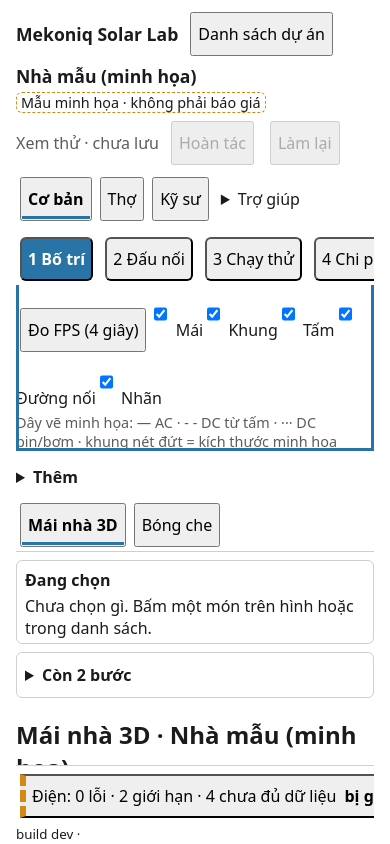
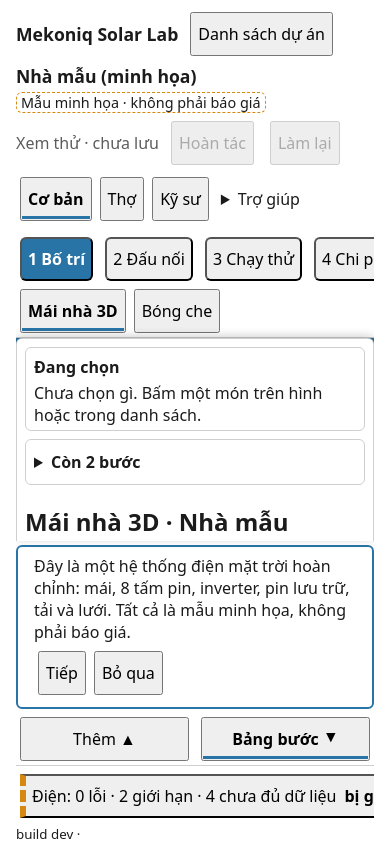
Before and after one commit to phamvuhoang/solar-lab, a website built with Vite: page index.html in a window 390 px wide. Both pictures are taken after a click on the tab "Mái nhà 3D". Built offline with nearby package versions, Linux system fonts and the light colour scheme.

Commit message:
W15: bottom sheets for the add palette and step panel on phones
Below 720 px the step's tabs sit above the view; "Thêm" and the step panel
are sheets that rise over the view from two buttons above the health bar
(#sheet-add, #sheet-panel, aria-expanded), one at a time, at most 70vh
high, scrolling on their own. A step, a tab, a health cell or a focus
target opens the sheet it needs; a pick in the view opens the step panel
on "Đang chọn". Tap only, no drag yet.

Also: "Thêm" keeps its open state across the rebuild every edit makes; the
3D canvas takes the height its column leaves, so the legend, layer
toggles and replay flows are seen without scrolling at 1280x720; the
second first-look callout no longer says the list is on the right; the
three home entries are the same size at 360 px.

```diff
--- a/src/scene/three-view.ts
+++ b/src/scene/three-view.ts
@@ -48,8 +48,9 @@ export class WebGLUnavailable extends Error { constructor(why: string) { super(w
 /**
  * Three.js scene, loaded lazily by the workspace view. It draws a SceneModel and nothing else: it never creates instances or prices.
  * Coordinates arrive in ENU and are mapped to Three.js (x = East, y = Up, z = −North) at the very edge.
+ * The canvas fills `host`: the stylesheet gives the host its height.
  */
-export async function createThreeView(host: HTMLElement, handlers: ViewHandlers, height = 440): Promise<ViewApi> {
+export async function createThreeView(host: HTMLElement, handlers: ViewHandlers): Promise<ViewApi> {
   let THREE: typeof import('three'), OrbitControls: typeof import('three/examples/jsm/controls/OrbitControls.js').OrbitControls;
   try {
     THREE = await import('three');
@@ -60,7 +61,7 @@ export async function createThreeView(host: HTMLElement, handlers: ViewHandlers,
   canvas.tabIndex = 0;
   canvas.setAttribute('role', 'img');
   canvas.setAttribute('aria-label', 'Nhà, mái, tấm và thiết bị 3D. Chọn bằng bàn phím ở Mặt bằng, Sơ đồ hoặc danh sách tấm; phím mũi tên dịch camera.');
-  canvas.style.cssText = `width:100%;height:${height}px;display:block;touch-action:none;border:1px solid #8886;border-radius:4px`;
+  canvas.style.cssText = 'width:100%;height:100%;box-sizing:border-box;display:block;touch-action:none;border:1px solid #8886;border-radius:4px';
   host.append(canvas);
   let renderer: InstanceType<typeof THREE.WebGLRenderer>;
   try { renderer = new THREE.WebGLRenderer({ canvas, antialias: true }); }
@@ -325,7 +326,7 @@ export async function createThreeView(host: HTMLElement, handlers: ViewHandlers,
   };
   controls.addEventListener('end', publish);
   // also republishes positions: the canvas may have been drawn while hidden (2D mode) or before a window resize
-  const resize = () => { const w = Math.max(200, host.clientWidth); renderer.setSize(w, height, false); camera.aspect = w / height; camera.updateProjectionMatrix(); need(); publish(); };
+  const resize = () => { const w = Math.max(200, host.clientWidth), ht = Math.max(150, host.clientHeight); renderer.setSize(w, ht, false); camera.aspect = w / ht; camera.updateProjectionMatrix(); need(); publish(); };
   const ro = new ResizeObserver(resize);
   ro.observe(host);
   resize();
--- a/src/ui/coach.ts
+++ b/src/ui/coach.ts
@@ -4,7 +4,7 @@ export const COACH_KEY = 'solar-lab:coach-v1';
 
 const NOTES = [
   ['view', 'Đây là một hệ thống điện mặt trời hoàn chỉnh: mái, 8 tấm pin, inverter, pin lưu trữ, tải và lưới. Tất cả là mẫu minh họa, không phải báo giá.'],
-  ['panel', 'Bấm vào một món trên hình hoặc trong danh sách bên phải để xem nó là gì và đổi nó.'],
+  ['panel', 'Bấm vào một món trên hình hoặc trong danh sách để xem nó là gì và đổi nó.'],
   ['health', 'Sau mỗi lần sửa, nhìn thanh dưới cùng: lỗi điện, sản lượng, giờ thiếu điện và tiền thay đổi thế nào.'],
 ] as const;
 
--- a/src/ui/palette.ts
+++ b/src/ui/palette.ts
@@ -11,7 +11,8 @@ import { parseNumber } from '../domain/units';
 import { errText } from './design';
 import { h } from './dom';
 
-export interface PaletteCtx { project: Project; components: Component[]; offers: Offer[]; apply(next: Project): Promise<void> }
+/** fold: whether "Thêm" is expanded, kept by the workspace across the rebuild every edit makes. */
+export interface PaletteCtx { project: Project; components: Component[]; offers: Offer[]; apply(next: Project): Promise<void>; fold: { open: boolean } }
 
 const vnd = (q: Quote) => Number(q.knownSubtotalMinor).toLocaleString('vi-VN');
 /** What an edit would change, in words: describeChange, plus the money when it moves (missing prices are counted, never hidden). */
@@ -129,6 +130,7 @@ export function renderPalette(ctx: PaletteCtx): HTMLElement {
     });
     return button;
   });
-  return h('aside', { id: 'ws-add', 'aria-label': 'Thêm' },
-    h('details', { open: matchMedia('(min-width: 720px)').matches }, h('summary', {}, 'Thêm'), h('div', { className: 'add-items' }, ...buttons), body));
+  const fold: HTMLDetailsElement = h('details', { open: ctx.fold.open, onToggle: () => { ctx.fold.open = fold.open; } },
+    h('summary', {}, 'Thêm'), h('div', { className: 'add-items' }, ...buttons), body);
+  return h('aside', { id: 'ws-add', 'aria-label': 'Thêm' }, fold);
 }
--- a/src/ui/styles.css
+++ b/src/ui/styles.css
@@ -23,6 +23,7 @@ button, input, select { min-height: var(--touch); }
 
 /* ---- home: three entries of the same size, then the saved projects as cards ------------------------------------- */
 #entries, #saved { display: grid; grid-template-columns: repeat(auto-fit, minmax(13rem, 1fr)); gap: var(--space-2); }
+#entries { grid-auto-rows: 1fr; } /* one column on a phone: the rows are as tall as the tallest entry */
 #saved { list-style: none; padding: 0; }
 .entry, #saved li { border: 1px solid var(--border); border-radius: var(--radius); padding: var(--space-2) var(--space-3); margin: 0; }
 button.entry { display: flex; flex-direction: column; gap: var(--space-1); text-align: left; cursor: pointer; }
@@ -31,13 +32,29 @@ button.entry { display: flex; flex-direction: column; gap: var(--space-1); text-
 #entry-open input { box-sizing: border-box; max-width: 100%; margin-inline: 0; } /* a file input is ~330 px wide: it must not widen a phone page */
 
 /* ---- workspace: as high as the window; the view and the panel scroll in their own areas, so the health bar is
-        always in view and nothing covers the canvas. Phones: one column, the view on top. From 720 px: view | panel. -- */
+        always in view. Phones: one column, the view on top, Thêm and the step panel as sheets. From 720 px: Thêm | view | panel. -- */
 @media screen {
   body:has(#ws) { max-width: none; height: 100vh; height: 100dvh; box-sizing: border-box; padding-block: var(--space-2) 0; display: flex; flex-direction: column; }
   body:has(#ws) > #app { flex: 1; min-height: 0; display: flex; flex-direction: column; }
   #ws { flex: 1; min-height: 0; display: grid; grid-template-columns: minmax(0, 1fr); grid-template-rows: auto auto minmax(0, 1fr) auto; }
-  #ws-main { overflow-y: auto; }
 }
+/* phones: the step's tabs, then the view; a sheet (Thêm or the step panel, one at a time) rises over the view from its button
+   just above the health bar, at most 70 % of the screen high, and scrolls on its own; it never covers the tabs or the health bar */
+#ws-sheets { display: none; }
+@media screen and (max-width: 719px) {
+  #ws-main { display: grid; grid-template-rows: auto minmax(0, 1fr); grid-template-areas: "tabs" "view"; overflow: hidden; }
+  #ws-tabs { grid-area: tabs; }
+  #ws-view { grid-area: view; overflow-y: auto; }
+  #ws-add, #ws-panel { grid-area: view; align-self: end; z-index: 5; max-height: min(70vh, 100%); overflow-y: auto; box-sizing: border-box; padding: 0 var(--space-2);
+    background: var(--bg); border: 1px solid var(--border); border-bottom: 0; border-radius: var(--radius) var(--radius) 0 0; box-shadow: 0 -2px 10px #0003; }
+  #ws:not([data-sheet=add]) #ws-add, #ws:not([data-sheet=panel]) #ws-panel { display: none; }
+  #ws-add summary { display: none; } /* the sheet's button opens and closes it */
+  #ws-sheets { display: flex; gap: var(--space-1); }
+  #ws-sheets button { flex: 1; }
+  #ws:has(#coach[data-at=panel]) #sheet-panel { outline: 3px solid var(--accent); } /* the list is in the step panel */
+}
+#ws-sheets [aria-expanded=true] { font-weight: 600; box-shadow: inset 0 -3px var(--accent); }
+#ws-sheets [aria-expanded=true] span { display: inline-block; transform: rotate(180deg); }
 #ws > *, #ws-main > * { min-width: 0; }
 #ws-top { display: flex; flex-wrap: wrap; align-items: center; gap: var(--space-1) var(--space-2); }
 #ws-top h1, #ws-name { font-size: 1.1rem; margin: 0; }
@@ -63,6 +80,8 @@ button.entry { display: flex; flex-direction: column; gap: var(--space-1); text-
 .view-modes { display: flex; flex-wrap: wrap; gap: var(--space-1); }
 .view-modes [aria-pressed=true] { font-weight: 600; box-shadow: inset 0 -3px var(--accent); }
 #view-legend { margin: var(--space-1) 0; color: var(--muted); font-size: .9rem; }
+.canvas-host { position: relative; height: 300px; }
+.canvas-host > canvas { position: absolute; inset: 0; } /* sized by its host, never the other way round */
 #view-2d > svg { display: block; margin-bottom: var(--space-2); }
 /* ---- steps still to do, at the top of the panel; first-look callouts on the sample, outlining what they talk about - */
 #checklist { border: 1px solid var(--border); border-radius: var(--radius); padding: 0 var(--space-2); margin-block: var(--space-2); }
@@ -90,7 +109,14 @@ button.entry { display: flex; flex-direction: column; gap: var(--space-1); text-
 #inspector ul { margin: 0 0 var(--space-2); padding-left: 1.25rem; }
 @media screen and (min-width: 720px) {
   #ws-main { display: grid; grid-template-columns: minmax(7rem, 14vw) minmax(0, 3fr) minmax(16rem, 2fr); grid-template-rows: auto minmax(0, 1fr); grid-template-areas: "add view tabs" "add view panel"; gap: 0 var(--space-3); overflow: hidden; }
-  #ws-view { grid-area: view; overflow-y: auto; } #ws-tabs { grid-area: tabs; } #ws-panel { grid-area: panel; overflow: auto; }
+  #ws-tabs { grid-area: tabs; } #ws-panel { grid-area: panel; overflow: auto; }
+  /* the 3D canvas takes the height its tools, legend and flow text leave, so they are seen without scrolling */
+  #ws-view { grid-area: view; overflow-y: auto; display: flex; flex-direction: column; }
+  #ws-view > * { flex: none; }
+  #view3d-box:not([hidden]) { flex: 1 1 auto; display: flex; flex-direction: column; }
+  .canvas-host { flex: 1 1 0; height: auto; min-height: 12rem; }
+  .view-tools { display: flex; flex-wrap: wrap; align-items: center; column-gap: var(--space-2); font-size: .9rem; }
+  .view-tools input[type=checkbox] { min-height: 0; }
   #ws-add { grid-area: add; overflow-y: auto; }
   #ws-add .add-items { flex-direction: column; }
   #ws-add .add-items button { text-align: left; }
--- a/src/ui/viewport.ts
+++ b/src/ui/viewport.ts
@@ -51,7 +51,7 @@ export function createViewport(host: ViewportHost): Viewport {
   const btn = (id: string, label: string, f: () => void) => h('button', { id, type: 'button', onClick: f }, label);
   const modes = { '3d': btn('view-mode-3d', '3D · đang tải', () => setMode('3d')), diagram: btn('view-mode-diagram', 'Sơ đồ', () => setMode('diagram')), plan: btn('view-mode-plan', 'Mặt bằng', () => setMode('plan')) };
   modes['3d'].disabled = true;
-  const canvasHost = h('div', {});
+  const canvasHost = h('div', { className: 'canvas-host' });
   // Delete in 3D: only panels selected → off the roof, as in the plan (undo brings them back); a device too → the delete preview
   canvasHost.addEventListener('keydown', (e) => {
     const sel = host.selection(), p = host.project();
@@ -109,7 +109,7 @@ export function createViewport(host: ViewportHost): Viewport {
     onMove: (ids, d) => { void host.apply(movePanels(host.project(), ids, d, { snap: true })); },
     onClear: () => host.setSelection([]),
     onContextLost: () => fail('Mất ngữ cảnh WebGL'),
-  }, matchMedia('(max-width: 719px)').matches ? 300 : 440)
+  })
     .then((v) => {
       if (disposed) return v.dispose();
       api = v; v.setOverlay(overlay);
--- a/src/ui/workspace.ts
+++ b/src/ui/workspace.ts
@@ -81,6 +81,8 @@ export function openWorkspace(deps: WorkspaceDeps, initial: Project, opts: { sto
   let step: Step = 'bo-tri', tab: Tab | null = null, seq = 0, disposed = false, stored = opts.stored;
   let checklistOpen: boolean | null = null; // what the person chose by clicking its summary; null = open only while the project is empty
   let coach = !opts.stored && isSample(initial); // the first-look callouts belong to the sample preview (#/mau)
+  let sheet: 'add' | 'panel' | null = null; // phones: the bottom sheet that is open (Thêm or the step panel); the stylesheet ignores it from 720 px
+  const addFold = { open: true }; // "Thêm" expanded or collapsed, as the person left it
 
   const reload = async () => { [userComponents, userOffers] = [await repo.listComponents(), await repo.listOffers()]; };
   const save = async (next: Project): Promise<boolean> => {
@@ -149,18 +151,21 @@ export function openWorkspace(deps: WorkspaceDeps, initial: Project, opts: { sto
   };
   const go = (t: Tab) => navigate(stepOfTab(t), t);
   const goTarget = (t: Target) => {
+    setSheet('panel'); // a target is in the panel, or in Thêm (applyFocus switches)
     pendingFocus = [t.focusId ?? []].flat();
     const picked = !!t.select && choose([t.select]); // the finding detail shows what is selected
     if (t.tab !== tab) navigate(t.step, t.tab); else if (picked) void renderPanel(null); else applyFocus();
   };
   const applyFocus = () => {
-    // the first target shown at this depth; one in a closed <details> (the Thêm column on phones) opens it
-    const els = pendingFocus.map((id) => document.getElementById(id));
+    // the first target shown at this depth; one in a closed <details> (Thêm collapsed) or a closed sheet (phones) opens it
+    const els = pendingFocus.map((id) => document.getElementById(id)), was = sheet;
     const target = els.find((el) => {
       const fold = el?.closest('details:not([open])') as HTMLDetailsElement | null;
       if (fold) fold.open = true;
+      if (el?.closest('#ws-add')) setSheet('add'); else if (el?.closest('#ws-panel')) setSheet('panel');
       if (el && (el.checkVisibility?.() ?? el.getClientRects().length > 0)) return true; // checkVisibility: Safari 17.4+, Chrome 105+
       if (fold) fold.open = false;
+      setSheet(was);
       return false;
     });
     pendingFocus = [];
@@ -197,9 +202,15 @@ export function openWorkspace(deps: WorkspaceDeps, initial: Project, opts: { sto
   // only tabs that show the selection repaint; any other tab keeps what is being typed into it and swaps just the inspector
   const selectionChanged = () => { if (tab && SHOWS_SELECTION.includes(tab)) void renderPanel(); else { view.refresh(); paintInspector(); } };
   const pick = (ids: string[]) => { if (choose(ids)) selectionChanged(); }; // equal selection (e.g. empty ground clicked twice): nothing repaints
+  /** A pick in the view shows "Đang chọn" on top of the panel; on a phone the step panel opens over the view to show it. */
+  const viewPick = (ids: string[]) => {
+    if (!choose(ids)) return;
+    if (selection.length) { setSheet('panel'); panel.scrollTop = 0; }
+    selectionChanged();
+  };
   const view = createViewport({
     project: () => project, selection: () => selection, apply: (next) => saved(next), selected: () => selected,
-    setSelection: pick, select: (id) => pick([id]), remove: () => { void requestDelete(selection); },
+    setSelection: viewPick, select: (id) => viewPick([id]), remove: () => { void requestDelete(selection); },
     replay: () => simState.runs.find((r) => r.source.kind === 'current')?.result ?? null,
   });
 
@@ -219,7 +230,7 @@ export function openWorkspace(deps: WorkspaceDeps, initial: Project, opts: { sto
   const paintInspector = () => panel.querySelector('#inspector')?.replaceWith(inspector());
   /** Select `ids` and show what deleting them takes along, focus on its confirm button (the Delete key in 3D, "Xóa" in the device list). */
   const requestDelete = async (ids: string[]) => {
-    choose(ids); inspOpen = 'delete';
+    choose(ids); inspOpen = 'delete'; setSheet('panel');
     if (tab && SHOWS_SELECTION.includes(tab)) await renderPanel(null); else { view.refresh(); paintInspector(); }
     document.getElementById('insp-confirm')?.focus();
   };
@@ -227,12 +238,22 @@ export function openWorkspace(deps: WorkspaceDeps, initial: Project, opts: { sto
   let palette = h('aside', { id: 'ws-add' }), paletteOf: Project | null = null;
   const paintPalette = () => {
     if (paletteOf === project) return;
-    const next = renderPalette({ project, components: [...BUILTIN_COMPONENTS, ...userComponents], offers: [...BUILTIN_OFFERS, ...userOffers], apply: saved });
+    const next = renderPalette({ project, components: [...BUILTIN_COMPONENTS, ...userComponents], offers: [...BUILTIN_OFFERS, ...userOffers], apply: saved, fold: addFold });
     palette.replaceWith(next); palette = next; paletteOf = project;
   };
   /** The design's "Mái nhà 3D" and the roof's "Sơ đồ điện" also switch the view to what they name. */
   const goView = (t: Tab) => { if (t === 'mai') view.setMode('3d'); else if (t === 'thiet-ke') view.setMode('diagram'); go(t); };
-  const ws = h('div', { id: 'ws' }, top, steps, h('div', { id: 'ws-main' }, view.el, palette, tabs, panel), health);
+  // phones: Thêm and the step panel are sheets over the view, above the health bar; tap to open or close
+  // ponytail: tap only, no drag gesture; add dragging if UAT asks for it
+  const sheetButton = (s: 'add' | 'panel', label: string) => h('button', { id: `sheet-${s}`, type: 'button', 'aria-expanded': 'false', 'aria-controls': s === 'add' ? 'ws-add' : 'ws-panel',
+    onClick: () => { if (s === 'add') addFold.open = palette.querySelector('details')!.open = true; setSheet(sheet === s ? null : s); } }, `${label} `, h('span', { 'aria-hidden': 'true' }, '▲'));
+  const sheets = h('div', { id: 'ws-sheets' }, sheetButton('add', 'Thêm'), sheetButton('panel', 'Bảng bước'));
+  function setSheet(s: typeof sheet) {
+    sheet = s;
+    ws.dataset.sheet = s ?? '';
+    for (const b of sheets.children) b.setAttribute('aria-expanded', String(b.id === `sheet-${s}`));
+  }
+  const ws = h('div', { id: 'ws' }, top, steps, h('div', { id: 'ws-main' }, view.el, palette, tabs, panel), sheets, health);
   const help = h('details', { id: 'ws-help' }, h('summary', {}, 'Trợ giúp'),
     h('button', { id: 'lessons-btn', type: 'button', onClick: () => { location.hash = formatRoute({ kind: 'help', page: 'bai-hoc' }); } }, 'Bài học'),
     h('button', { id: 'ws-about', type: 'button', onClick: () => { location.hash = formatRoute({ kind: 'help', page: 'phien-ban' }); } }, 'Phiên bản và phạm vi kiểm chứng'),
@@ -300,9 +321,9 @@ export function openWorkspace(deps: WorkspaceDeps, initial: Project, opts: { sto
   const progressItems = () => progressOf(project, { simRan: auto.kind === 'done' }); // done is always for the current project
   function paintNav() {
     const def = STEPS.find((s) => s.id === step)!;
-    steps.replaceChildren(...STEPS.map((s) => h('button', { id: `step-${s.id}`, type: 'button', 'aria-current': s.id === step ? 'step' : undefined, onClick: () => { if (s.id !== step) navigate(s.id, s.tabs[0]!.id); } }, `${s.n} ${s.label}`)));
+    steps.replaceChildren(...STEPS.map((s) => h('button', { id: `step-${s.id}`, type: 'button', 'aria-current': s.id === step ? 'step' : undefined, onClick: () => { setSheet('panel'); if (s.id !== step) navigate(s.id, s.tabs[0]!.id); } }, `${s.n} ${s.label}`)));
     tabs.setAttribute('aria-label', def.label);
-    tabs.replaceChildren(...def.tabs.map((x) => h('button', { id: x.elId, type: 'button', role: 'tab', 'aria-selected': String(x.id === tab), 'aria-controls': 'ws-panel', onClick: () => navigate(step, x.id) }, x.label)));
+    tabs.replaceChildren(...def.tabs.map((x) => h('button', { id: x.elId, type: 'button', role: 'tab', 'aria-selected': String(x.id === tab), 'aria-controls': 'ws-panel', onClick: () => { setSheet('panel'); navigate(step, x.id); } }, x.label)));
     panel.setAttribute('aria-labelledby', def.tabs.find((x) => x.id === tab)!.elId);
   }
 
```
Also changed, not shown: tests/e2e/first-run.spec.ts (+1 -1 lines), tests/e2e/mobile.spec.ts (added, +58 -0 lines), tests/e2e/sim.spec.ts (+1 -0 lines), tests/e2e/workspace.spec.ts (+15 -0 lines).
